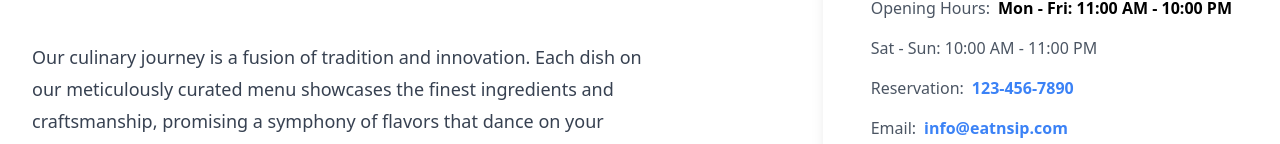
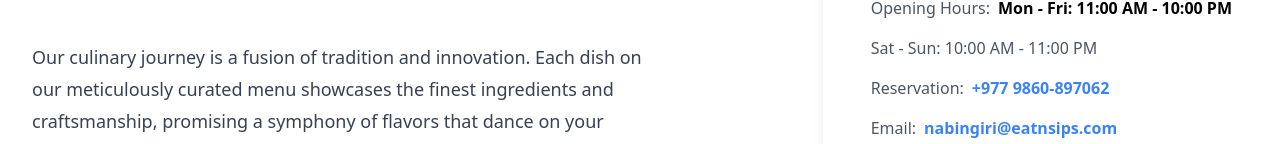
Before and after one commit to samragi95/eat-n-sip, a Nuxt app: page /about in a window 1280 px wide. Shown: the part 652-796 px from the top of the page. Built offline with nearby package versions, Linux system fonts and the light colour scheme.

Commit message:
eatnsip-Prod: content change

```diff
--- a/components/Footer.vue
+++ b/components/Footer.vue
@@ -63,7 +63,7 @@
                 <a
                   href="mailto:nabingiri@eatnsips.com"
                   class="hover:text-yellow-500"
-                  >nabingiri.eatnsip@gmail.com</a
+                  >nabingiri@eatnsips.com</a
                 >
               </p>
             </li>
--- a/pages/about.vue
+++ b/pages/about.vue
@@ -77,8 +77,8 @@
             <div class="flex items-center">
               <span class="text-gray-600">Reservation:</span>
               <span class="ml-2 font-semibold"
-                ><a href="tel:123-456-7890" class="text-blue-500"
-                  >123-456-7890</a
+                ><a href="tel:+977 9860-897062" class="text-blue-500"
+                  >+977 9860-897062</a
                 ></span
               >
             </div>
@@ -88,7 +88,7 @@
                 ><a
                   href="mailtonabingiri.eatnsips@gmail.com"
                   class="text-blue-500"
-                  >info@eatnsip.com</a
+                  >nabingiri@eatnsips.com</a
                 ></span
               >
             </div>
```
